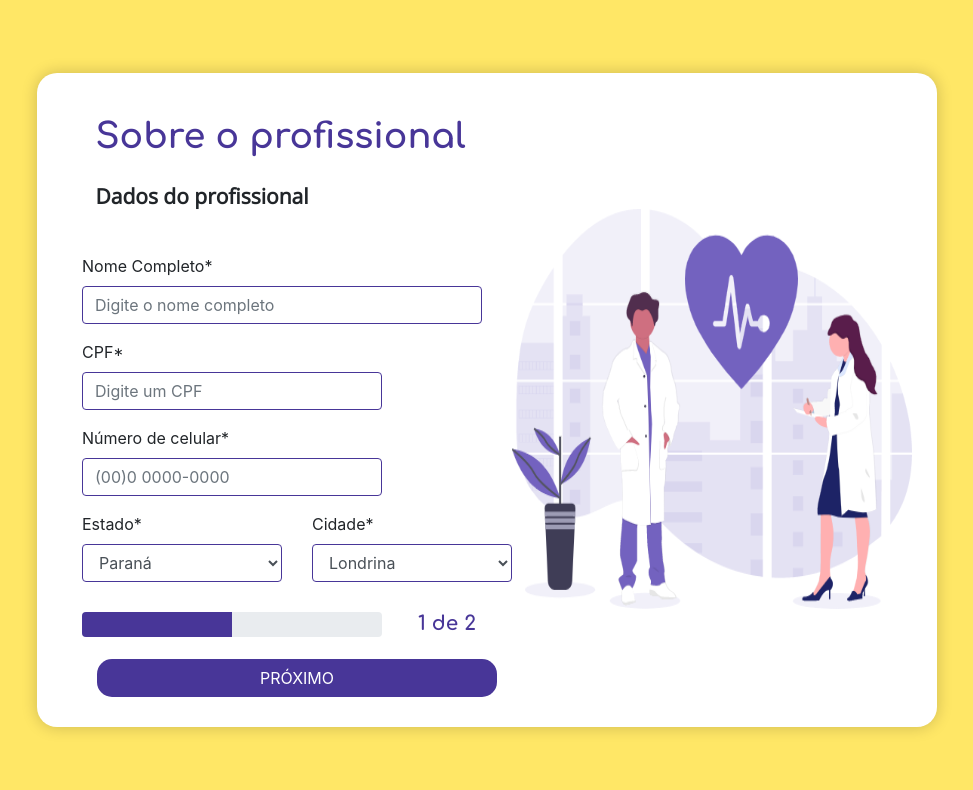
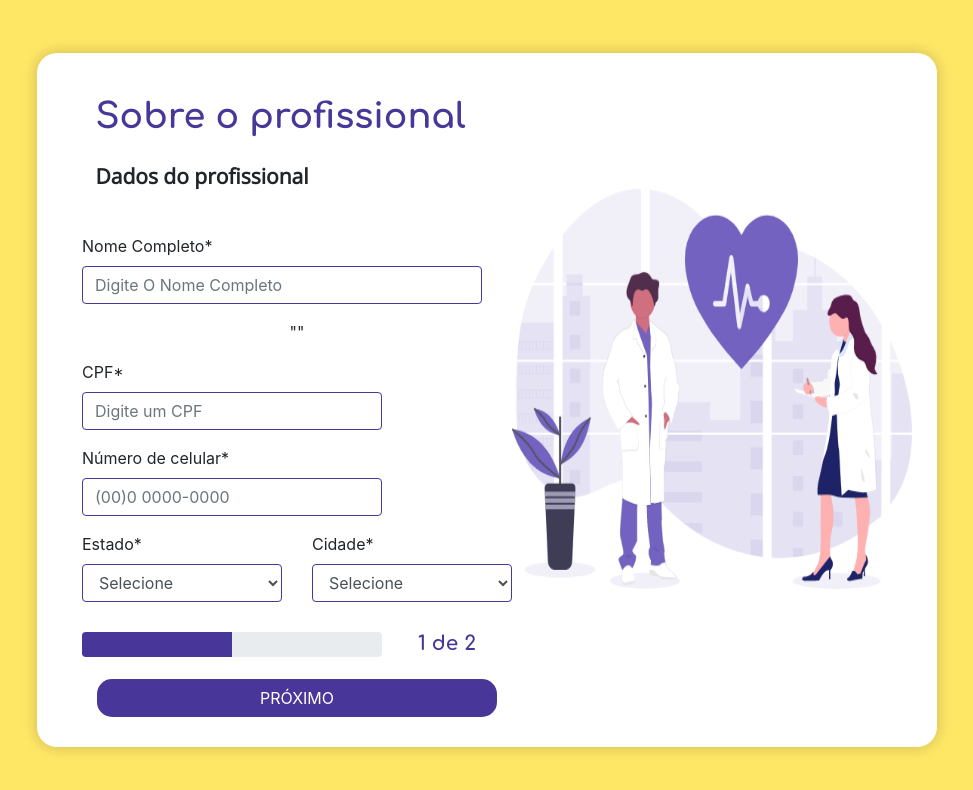
Before and after one commit to bolodissenoura/FacilConsultaFront, a Vue app: page / in a window 1280 px wide. Shown: the top 790 px of the page, without its empty margins (153-1126 px from the left). Built offline with nearby package versions, Linux system fonts and the light colour scheme.

Commit message:
(build) comeco a fazer voltar as informmacoes do formulario na pagina final de visualizacao

```diff
--- a/src/components/form/FormProfissional.vue
+++ b/src/components/form/FormProfissional.vue
@@ -6,22 +6,28 @@
     <h5 class="subTitulo">{{ Subtitulo }}</h5>
     <div class="row">
 
-        <form style="margin: 5% 0px 0px 5%;" >
+        <form @submit="SubmitForm" class="needs-validation" style="margin: 5% 0px 0px 5%;" >
             <div class="form-group">
                 <label class="tituloInput" for="name">Nome Completo*</label>
                 <input
                 type="name"
+                required
                 class="form-control inputName"
+                style="text-transform: capitalize;"
                 id="name" aria-describedby="name"
+                v-model="formValues.nome"
                 minlength="3"
                 maxlength="48"
                 placeholder="Digite o nome completo">
             </div>
+            <p>{{JSON.stringify(formValues.cidades)}}</p>
             <div class="form-group">
-                <label class="tituloInput" for="CPF">CPF*</label>
+                <label class="tituloInput" for="cpf">CPF*</label>
                 <input
                 type="text"
                 inputmode="numeric"
+                required
+                v-model="formValues.cpf"
                 class="form-control inputNumber"
                 maxlength="14" id="CPF"
                 v-on:keypress="NumbersOnly"
@@ -29,33 +35,37 @@
 
             </div>
             <div class="form-group">
-                <label class="tituloInput" >Número de celular*</label>
+                <label class="tituloInput" for="celular" >Número de celular*</label>
                 <input
                 type="tel"
                 inputmode="numeric"
                 class="form-control inputNumber"
                 maxlength="15" id="phone"
+                v-model="formValues.celular"
+                required
                 v-on:keypress="NumbersOnly"
                 placeholder="(00)0 0000-0000">
             </div>
             <div class="row">
                 <div class="col">
                     <label class="tituloInput"  >Estado*</label>
-                        <select type="text" class="form-control inputSelect" name="select1" id="select1">
-                            <option value="1">Paraná</option>
-                            <option value="2">Rio Grande do Sul</option>
-                            <option value="3">Santa Catarina</option>
+                        <select required v-model="formValues.estados" placeholder="Selecione" class="form-control inputSelect" name="select1" id="select1">
+                            <option disabled selected value="">Selecione</option>
+                            <option>Paraná</option>
+                            <option>Rio Grande do Sul</option>
+                            <option>Santa Catarina</option>
                         </select>
                 </div>
                 <div class="col">
                     <label class="tituloInput" >Cidade*</label>
-                        <select type="text" class="form-control inputSelect" name="select2" id="select2">
-                            <option value="1" id="paranaCidades">Londrina</option>
-                            <option value="1" id="paranaCidades">Maringá</option>
-                            <option value="2" id="rsCidades">Pelotas</option>
-                            <option value="2" id="rsCidades">Porto Alegre</option>
-                            <option value="3" id="scCidades">Florianópolis</option>
-                            <option value="3" id="scCidades">Joinville</option>
+                        <select required v-model="formValues.cidades" type="text" placeholder="Selecione" class="form-control inputSelect" name="select2" id="select2">
+                            <option disabled selected value="">Selecione</option>
+                            <option>Londrina</option>
+                            <option>Maringá</option>
+                            <option>Pelotas</option>
+                            <option>Porto Alegre</option>
+                            <option>Florianópolis</option>
+                            <option>Joinville</option>
                         </select>
                 </div>
             </div>
@@ -74,7 +84,7 @@
                     <h6 class="contagem" >1 de 2</h6>
                 </div>
             </div>
-            <button @click="$router.push('atendimento')" type="submit" class="btn">PRÓXIMO</button>
+            <button type="submit"  class="btn">PRÓXIMO</button>
         </form>
     <img src="../../assets/desktop-pagina-1.png" style="width:400px;height:400px;" class="rounded " >
     </div>
@@ -97,43 +107,40 @@
          document.getElementById("CPF").value = document.getElementById("CPF").value + "-";
      }
      });
-     document.addEventListener('click', function(event){
-            var select1 = document.getElementById("select1");
-            var select2 = document.getElementById("select2");
 
-            select1.addEventListener('click', function(event){
-                const query = (query, element = document) => element.querySelector(query);
-                const queryAll = (query, element = document) => element.querySelectorAll(query);
-                const options = queryAll("option", select2);
-                if(select1.value == 1 || select1.value == 2 || select1.value ==3){let text = "";
-                    [...options].filter(e => e.value === select1.value).forEach(e => text += e.outerHTML);
-                    select2.innerHTML = text;};
 
-        });
-    });
 
 
     //Mascara de Numero Celular
-    //     document.addEventListener('keydown', function(event) { //pega o evento de precionar uma tecla
-    //     if(event.keyCode != 46 && event.keyCode != 8){//verifica se a tecla precionada nao e um backspace e delete
-    //     var i = document.getElementById("phone").value.length; //aqui pega o tamanho do input
-    //     if (i === 0 ) //aqui faz a divisoes colocando um (
-    //     document.getElementById("phone").value = document.getElementById("phone").value + "(";
-    //     if (i === 3 ) //aqui faz a divisoes colocando um )
-    //     document.getElementById("phone").value = document.getElementById("phone").value + ")";
-    //     if (i === 5 ) //aqui faz a divisoes colocando um espaco em branco apos o 5 indice
-    //     document.getElementById("phone").value = document.getElementById("phone").value + " ";
-    //     else if (i === 10) //aqui faz a divisao colocando o tracinho no decimo indice
-    //     document.getElementById("phone").value = document.getElementById("phone").value + "-";
-    // }
-    // });
+         document.addEventListener('keydown', function(event) { //pega o evento de precionar uma tecla
+         if(event.keyCode != 46 && event.keyCode != 8){//verifica se a tecla precionada nao e um backspace e delete
+         var i = document.getElementById("phone").value.length; //aqui pega o tamanho do input
+         if (i === 0 ) //aqui faz a divisoes colocando um (
+         document.getElementById("phone").value = document.getElementById("phone").value + "(";
+         if (i === 3 ) //aqui faz a divisoes colocando um )
+         document.getElementById("phone").value = document.getElementById("phone").value + ")";
+         if (i === 5 ) //aqui faz a divisoes colocando um espaco em branco apos o 5 indice
+         document.getElementById("phone").value = document.getElementById("phone").value + " ";
+         else if (i === 10) //aqui faz a divisao colocando o tracinho no decimo indice
+       document.getElementById("phone").value = document.getElementById("phone").value + "-";
+     }
+     });
+
     export default{
         name: 'FormProfissional',
+        props: ['formValues'],
         data() {
             return{
                 Titulo: 'Sobre o profissional',
-                Subtitulo: 'Dados do profissional'
+                Subtitulo: 'Dados do profissional',
+                formValues:{
+                    nome: '',
+                    cpf: '',
+                    estados: '',
+                    cidades: ''
                 }
+            }
+
         },
         methods: {
              //Metodo para Input Number Only
@@ -145,8 +152,14 @@
                 } else {
                     return true;
                     }
+                    },
+            SubmitForm(event){
+                event.preventDefault()
+                console.log('Form valores', this.formValues)
             }
+
         },
+
         }
 
 
@@ -172,6 +185,7 @@
         min-width: 100px;
         display: flex;
     }
+
     .inputName{
         width: 400px;
     }
--- a/src/components/form/ResultadoCadastro.vue
+++ b/src/components/form/ResultadoCadastro.vue
@@ -4,10 +4,10 @@
     <!-- Container Branco Comeco-->
     <h2 class="titulo">{{ Titulo }}</h2>
     <div class="row">
-        <form style="margin: 5% 0px 0px 10%;" >
+        <div style="margin: 5% 0px 0px 10%;" >
                 <div class="form-group">
                     <label class="tituloInput resultadoTitulo" for="name">Nome Completo</label>
-                    <p class="tituloInput">Fabricio</p>
+                    <p class="tituloInput">{{ formValues }}</p>
                     <label class="tituloInput resultadoTitulo" for="name">CPF</label>
                     <p class="tituloInput">Fabricio</p>
                     <label class="tituloInput resultadoTitulo" for="name">Número de celular ou telefone</label>
@@ -24,7 +24,7 @@
 
             <button type="submit" class="btn">CADASTRAR PROFISSIONAL</button><br/>
             <a style="font-family: 'Comfortaa', cursive;color:#483698;" href="">Editar cadastro</a>
-        </form>
+        </div>
     <img src="../../assets/desktop-pagina-3.png" style="width:400px;height:400px;" class="rounded" >
     </div>
        <!-- Container Branco Final-->
@@ -33,7 +33,7 @@
 </template>
 
 <script>
-
+    import nome from './FormProfissional.vue'
     export default{
         name: 'FormAtendimento',
         data() {
```
Also changed, not shown: src/components/form/FormAtendimento.vue (+25 -18 lines). Lines whose indentation alone changed are shown as unchanged.
